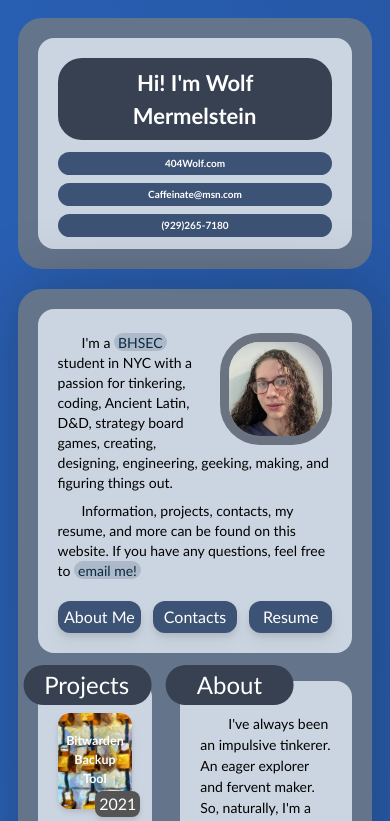
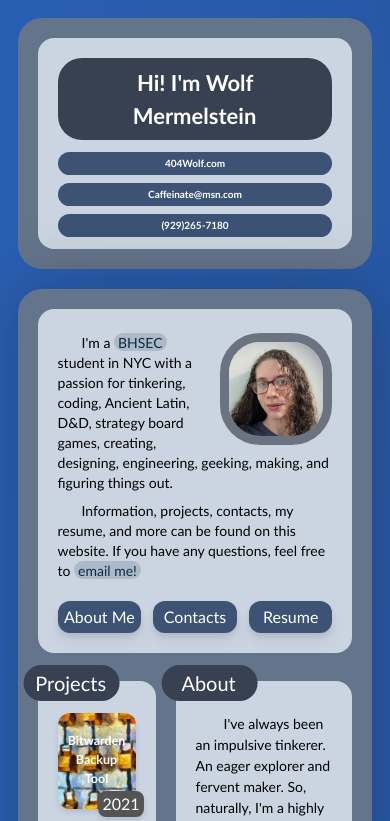
Before and after one commit to 404Wolf/404Wolf.com, a Next.js app: page / in a window 390 px wide. Shown: the top 821 px of the page. Built offline with nearby package versions, Linux system fonts and the light colour scheme.

Commit message:
Improve mobile layout

```diff
--- a/src/components/misc/Tile.js
+++ b/src/components/misc/Tile.js
@@ -1,12 +1,12 @@
 import Typewriter from "typewriter-effect";
 
 const Tile = ( {title, className, children} ) => {
-    const headerStyle = "text-center absolute -translate-x-[.9rem] -translate-y-[1rem] bg-gray-700 text-white text-lg p-1 px-2 rounded-full w-32";
+    const headerStyle = "text-center absolute -translate-x-[.9rem] -translate-y-[1rem] bg-gray-700 text-white text-lg p-1 rounded-full w-24 sm:w-32";
 
     return (
         <div className="h-full relative">
             {title && <div className={ headerStyle }>
-                <h2 className="text-2xl text-bold">
+                <h2 className="text-xl sm:text-2xl text-bold">
                     <Typewriter
                         onInit={(typewriter) => {typewriter.typeString(title).start()}}
                         options={{delay: 100, cursor: " "}}
--- a/src/pages/index.js
+++ b/src/pages/index.js
@@ -26,7 +26,7 @@ const Home = ({ projects }) => {
                     <Header/>
                 </div>
 
-                <div className="flex flex-row gap-7">
+                <div className="flex flex-row gap-5 sm:gap-7">
                     <div className="basis-[40%] sm:basis-[45%] lg:basis-[65%]">
                         <Projects projects={ projects }/>
                     </div>
```
